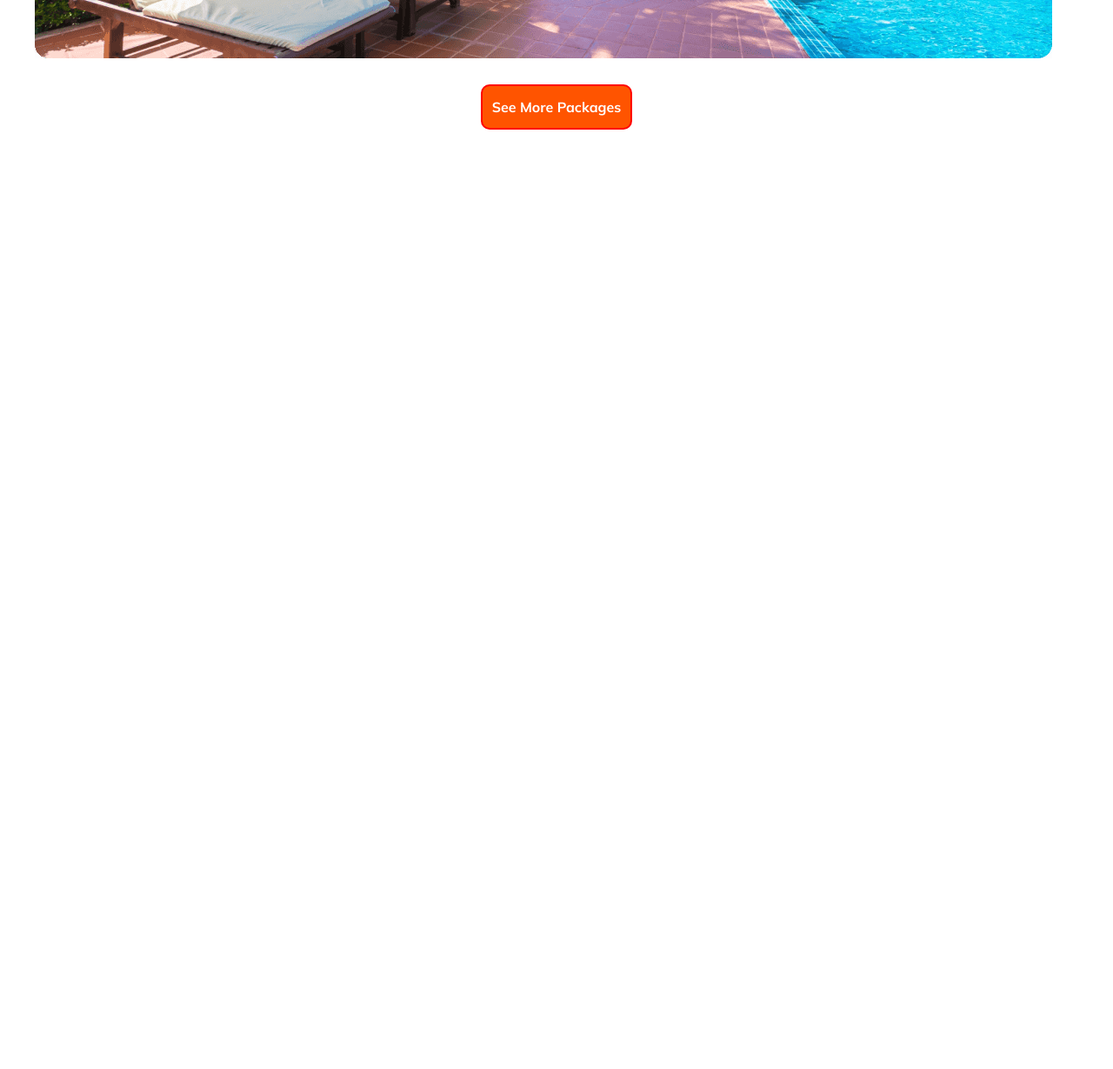
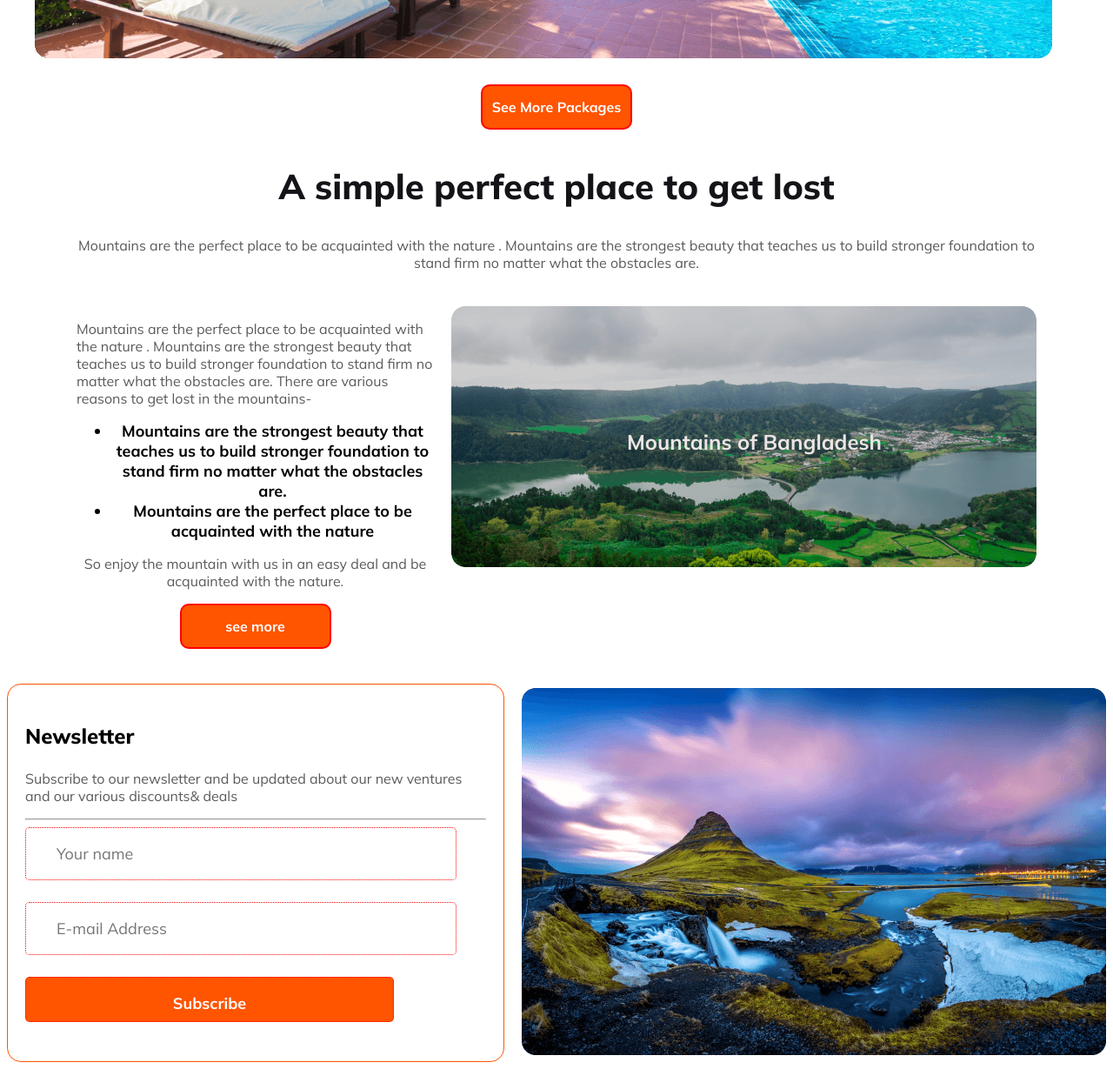
Before and after one commit to huzza902/hero-travel, a plain HTML site: page index.html in a window 1280 px wide. Shown: the part 4803-6032 px from the top of the page at 87% size. Before the commit the page ends 4960 px from the top, so only its background shows below. Drawn offline with Linux system fonts and the light colour scheme.

Commit message:
added mountains and newsletter

```diff
--- a/index.html
+++ b/index.html
@@ -208,12 +208,16 @@
                                 7-days/6-night
                             </li>
                             <li> <i class="fa-solid fa-people-group"></i>
-                            Max: 10</li>
+                                Max: 10</li>
                             <li><i class="fa-solid fa-location-dot"></i>
-                            Greece</li>
+                                Greece</li>
                         </ul>
                         <h1 class="">Tour to Satorini</h1>
-                        <p> Santorini, also known as Thera, is a captivating volcanic island in the Cyclades group of the Greek islands.Santorini’s dramatic views and stunning sunsets from Oia town are legendary. Picturesque villages cling to the edge of the caldera, featuring sugar-cube houses, paved streets, and iconic blue-domed churches.Santorini’s breathtaking view of the Aegean Sea makes it a popular spot for weddings and honeymoons. </p>
+                        <p> Santorini, also known as Thera, is a captivating volcanic island in the Cyclades group of
+                            the Greek islands.Santorini’s dramatic views and stunning sunsets from Oia town are
+                            legendary. Picturesque villages cling to the edge of the caldera, featuring sugar-cube
+                            houses, paved streets, and iconic blue-domed churches.Santorini’s breathtaking view of the
+                            Aegean Sea makes it a popular spot for weddings and honeymoons. </p>
                         <p class="price">Price:$1300-$1500</p>
                         <button class="btn-primary">Book Now</button>
 
@@ -247,8 +251,71 @@
             </div>
             <div class="more"><button class="btn-primary">See More Packages</button></div>
         </section>
+        <section class="mountains">
+            <div class="mountains-container">
+                <div class="mountain">
+                    <div class="mountain-head">
+                        <h1 class="mount-title">A simple perfect place to get lost </h1>
+                        <p class="mount-des">Mountains are the perfect place to be acquainted with the nature .
+                            Mountains
+                            are the strongest beauty that teaches us to build stronger foundation to stand firm no
+                            matter what the obstacles are.</p>
+
+                    </div>
+
+                    <div class="mount-feat-container">
+                        <div class="">
+                            <p class="mount-feat">Mountains are the perfect place to be acquainted with the nature .
+                                Mountains
+                                are the strongest beauty that teaches us to build stronger foundation to stand firm no
+                                matter what the obstacles are. There are various reasons to get lost in the mountains-
+                            <ul>
+                                <li> Mountains
+                                    are the strongest beauty that teaches us to build stronger foundation to stand firm
+                                    no
+                                    matter what the obstacles are.</li>
+                                <li>Mountains are the perfect place to be acquainted with the nature</li>
+                            </ul>
+                            <p> So enjoy the mountain with us in an easy deal and be acquainted with the nature.</p>
+
+
+
+                            </p>
+                            <button class="btn-primary">see more</button>
+
+                        </div>
+                        <div class="mount-pic">
+                            <h2 class="mount-cap">Mountains of Bangladesh</h2>
+                            <img src="./Images/Rectangle 10.png" alt="" class="pic">
+                        </div>
+                    </div>
+
+                </div>
+            </div>
+        </section>
+        <section class="news letter">
+            <div class="newsletter-container">
+                <div class="subscribe-container">
+                    <div class="subscribe">
+                        <h3>Newsletter</h3>
+                        <p>Subscribe to our newsletter and be updated about our new ventures and our various discounts&
+                            deals </p>
+                        <hr>
+                        <form action="" class="subscription">
+                            <input type="text" placeholder="Your name">
+                            <input type="email" placeholder="E-mail Address" type="text">
+                            <input type="submit" value="Subscribe" class="btn-primary">
+                        </form>
+                    </div>
+                </div>
+                <div class="photo"><img src="./Images/Rectangle 8 (1).png" alt=""></div>
+
+            </div>
+        </section>
     </main>
-    <footer></footer>
+    <footer class="footer">
+        <div class="footer-container"></div>
+    </footer>
 </body>
 
 </html>
--- a/styles/style.css
+++ b/styles/style.css
@@ -460,7 +460,8 @@ li {
 
 
 }
-.sato li{
+
+.sato li {
     list-style: none;
     display: flex;
 }
@@ -470,16 +471,17 @@ li {
     gap: 10px;
 
 }
-.sato>ul{
+
+.sato>ul {
     display: flex;
     gap: 10px;
 }
 
 .satorini li>i {
     color: rgb(255, 84, 0)
+}
 
-}
-.sato li>i{
+.sato li>i {
     color: rgb(255, 84, 0)
 }
 
@@ -508,7 +510,8 @@ li {
 
 
 }
-.sato{
+
+.sato {
 
     color: rgb(90, 90, 93);
     font-family: Mulish;
@@ -534,9 +537,111 @@ li {
 
 
 }
-.more{
+
+.more {
     display: flex;
     justify-content: center;
     align-items: center;
     margin-top: 30px;
 }
+
+/* mountain */
+.mountain-container {
+    max-width: 100%;
+
+}
+
+.mountain {
+    text-align: center;
+    margin: 40px;
+}
+
+.mount-title {
+    color: rgb(19, 19, 24);
+    font-family: Mulish;
+    font-size: 40px;
+    font-weight: 800;
+    line-height: 50px;
+    letter-spacing: 0%;
+
+}
+
+.mount-des {
+    color: rgba(19, 19, 24, 0.7);
+    font-size: 16px;
+    font-weight: 400;
+
+    letter-spacing: 0%;
+    /* text-align: center; */
+    margin: 30px;
+    /* max-width: 1200px;   */
+}
+
+.mount-feat-container {
+    display: flex;
+    flex-direction: row;
+    gap: 20px;
+    margin: 40px;
+}
+
+.pic {
+    border-radius: 16px;
+
+
+}
+.mount-pic{
+    position: relative;
+}
+
+.mount-cap {
+
+    position: absolute;
+    top: 30%;
+    left: 30%;
+
+    color: rgb(236, 229, 229);
+    font-family: Mulish;
+    font-size: 24px;
+    font-weight: 700;
+    line-height: 36px;
+    letter-spacing: 0%;
+
+}
+.mount-feat{
+    text-align: left;
+}
+
+
+
+
+/* newsletter */
+.newsletter-container{
+    display: flex;
+    gap: 20px;
+    max-width: 100%;
+    justify-content: center;
+    align-items: center;
+}
+.subscribe{
+    border: 1px solid  rgb(255, 84, 0);
+    border-radius: 16px;
+    padding: 20px;
+
+}
+.subscription input[type="text"],[type="email"] ,[type="submit"]{
+
+    display: block;
+    margin-bottom: 25px;
+    padding: 18px 35px;
+    border-radius: 5px;
+    border: 1px dotted red;
+    font-size: 18px;
+    width: 80%;
+
+}
+h3{
+    font-weight: 800;
+    font-size: 1.5rem;
+}
+
+/* footer */
```
